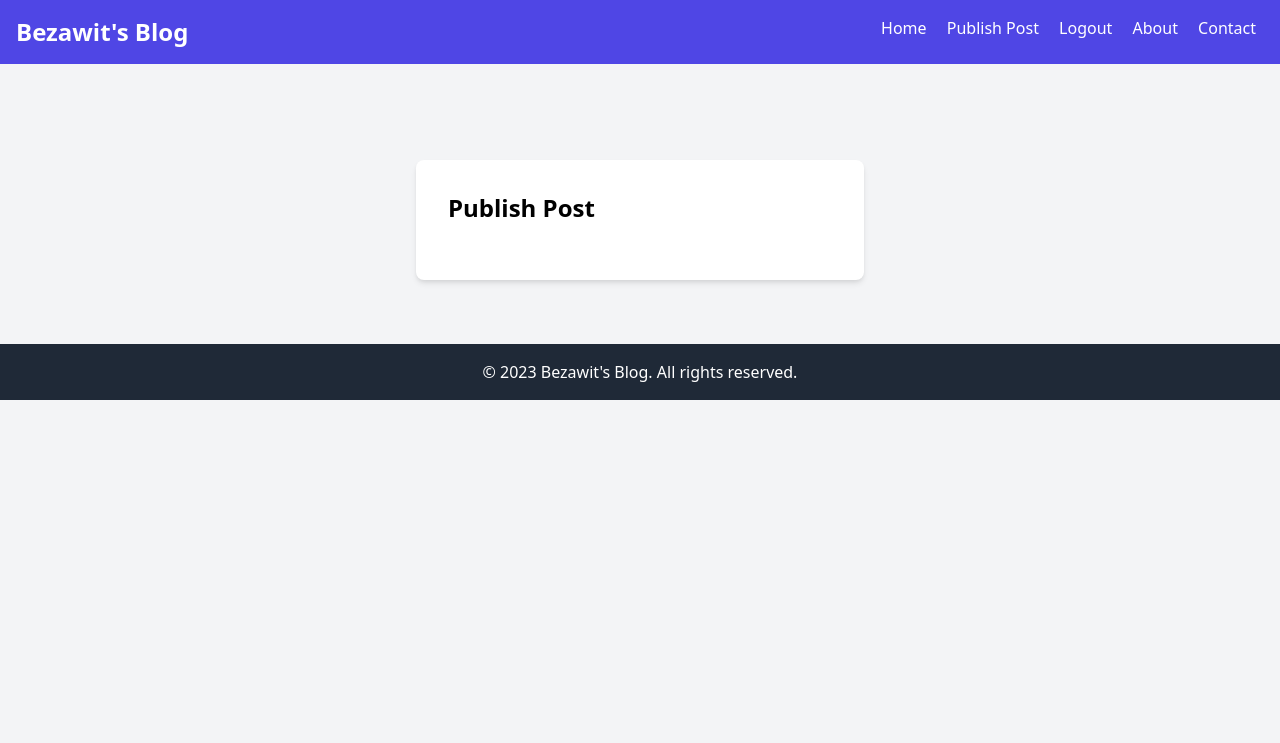
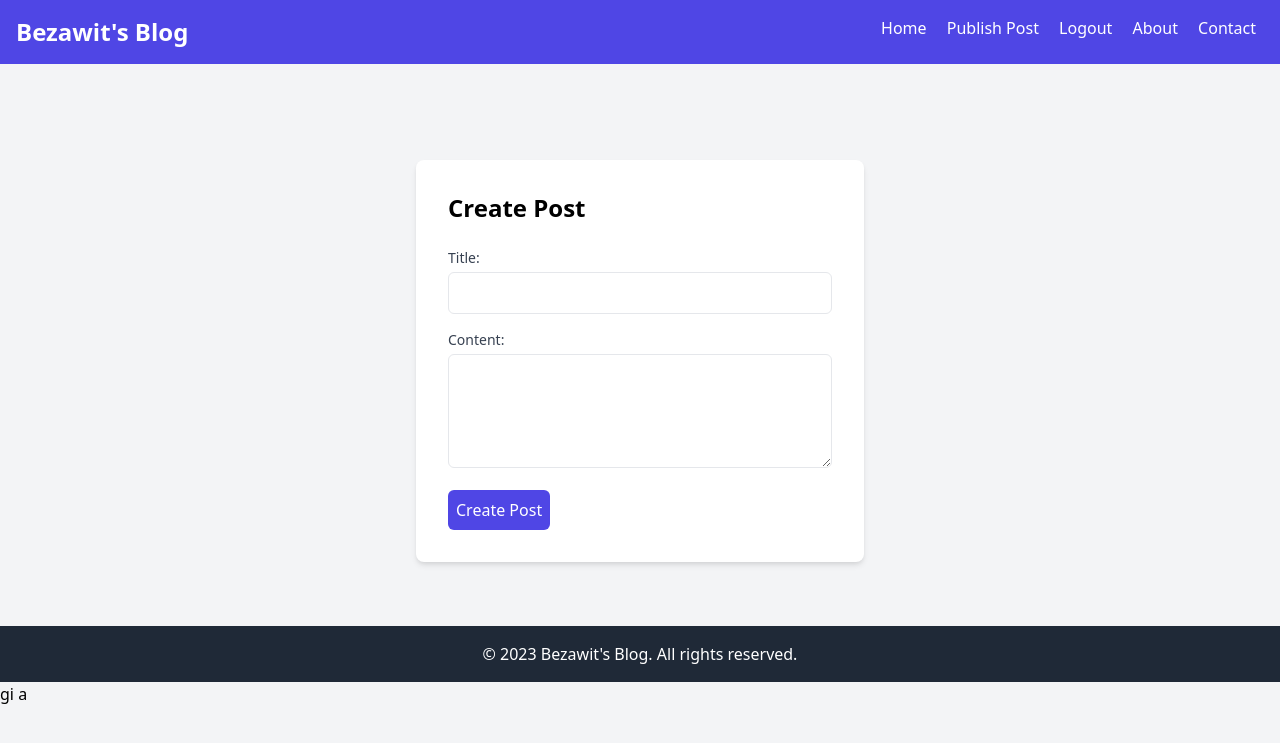
Before and after one commit to Bezawitedilu/GDSC-Laravel-Learning, a PHP site: page /posts/publish_post.php in a window 1280 px wide. Shown: the top 743 px of the page. Run offline with PHP 8.4, Linux system fonts and the light colour scheme; the visitor is signed in with stand-in values (Sample User, id 1); some libraries are stand-ins or nearby versions.

Commit message:
edited publish posts

```diff
--- a/Week_2/Blog_Website/posts/publish_post.php
+++ b/Week_2/Blog_Website/posts/publish_post.php
@@ -33,8 +33,18 @@ include('../header.php');
 ?>
 
 <div class="container mx-auto mt-8 p-8 bg-white rounded-lg shadow-md max-w-md">
-    <h2 class="text-2xl font-bold mb-6">Publish Post</h2>
-    <!-- Form for publishing post -->
+    <h2 class="text-2xl font-bold mb-6">Create Post</h2>
+    <!-- Form for creating a new post -->
+    <form action="" method="POST">
+        <label for="title" class="block text-sm font-medium text-gray-700">Title:</label>
+        <input type="text" name="title" required class="mt-1 p-2 w-full border rounded-md">
+
+        <label for="content" class="block mt-4 text-sm font-medium text-gray-700">Content:</label>
+        <textarea name="content" rows="4" required class="mt-1 p-2 w-full border rounded-md"></textarea>
+
+        <button type="submit" class="mt-4 bg-indigo-600 text-white p-2 rounded-md">Create Post</button>
+    </form>
 </div>
 
 <?php include('../footer.php'); ?>
+gi a
```
Also changed, not shown: Week_2/Blog_Website/data/posts.json (+1 -15 lines).
